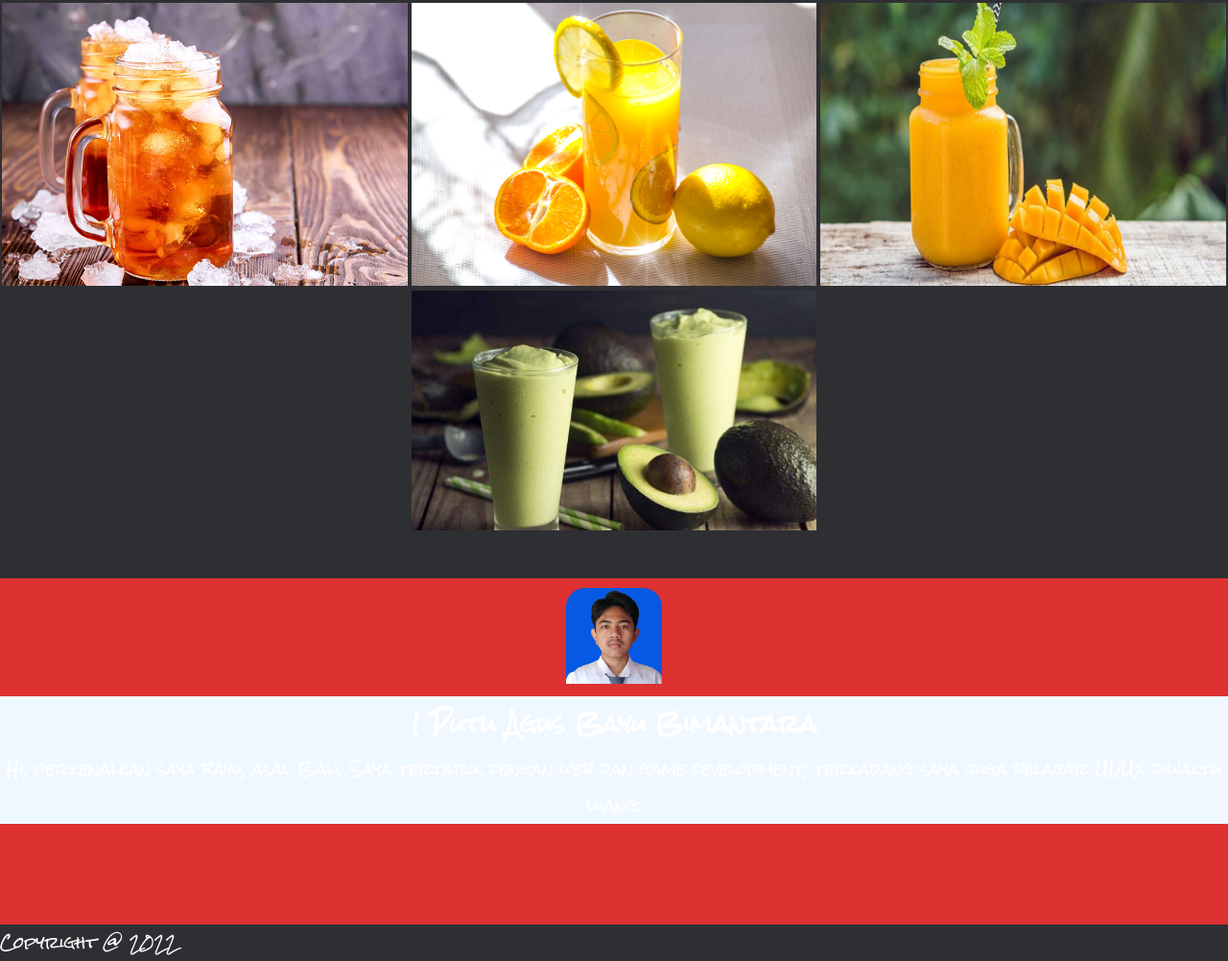
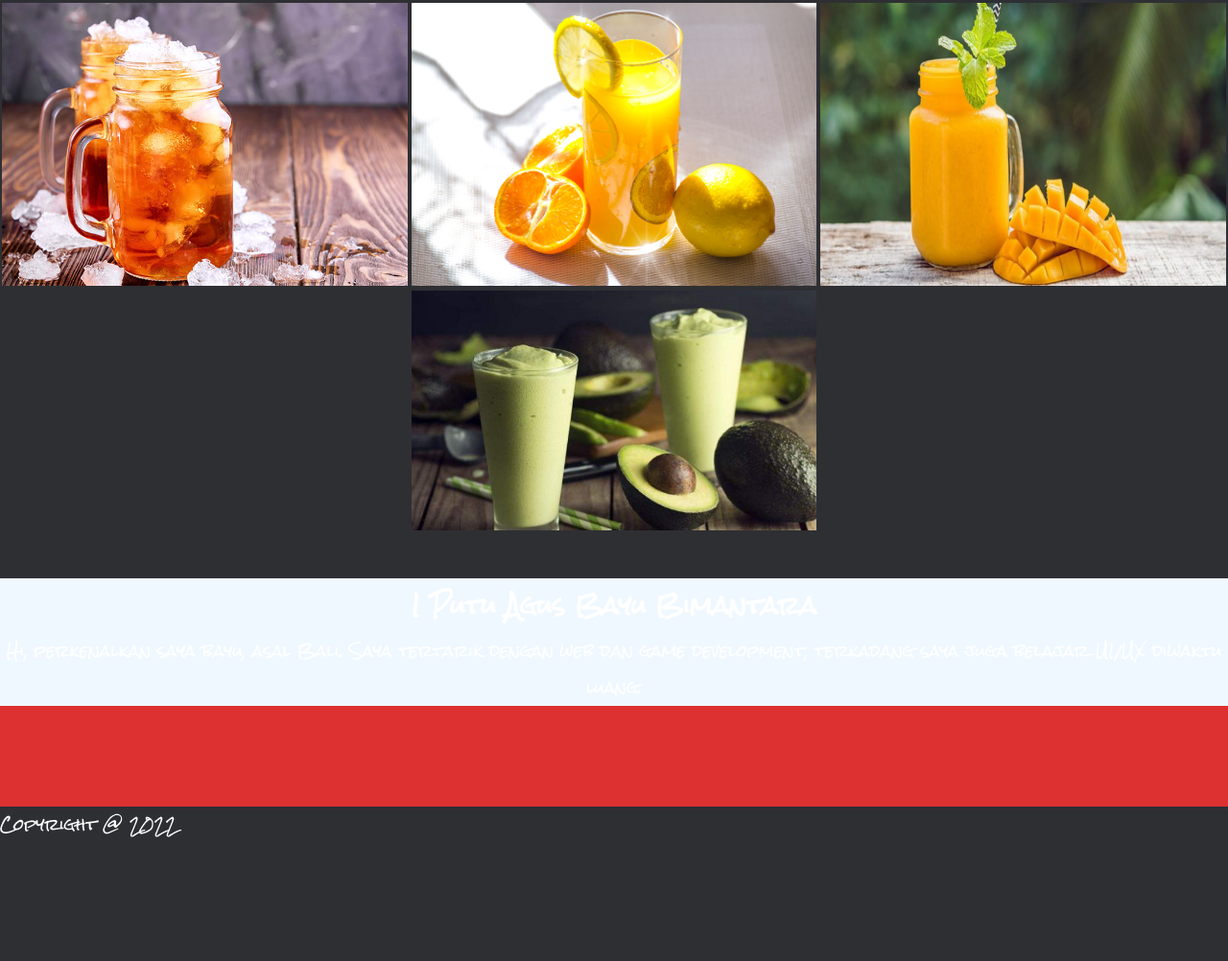
Before and after one commit to bayubim/webMenu, a plain HTML site: page index.html in a window 1280 px wide. Shown: the part 1866-2868 px from the top of the page at 96% size. After the commit the page ends 2745 px from the top, so only its background shows below. Drawn offline with Linux system fonts and the light colour scheme.

Commit message:
delete image

```diff
--- a/index.html
+++ b/index.html
@@ -76,7 +76,7 @@
         </div>
 
         <aside id="about">
-          <img src="assets/images/profil.jpg">
+
           <div class="detail">
             <h1>I Putu Agus Bayu Bimantara</h1>
             <p>Hi, perkenalkan saya bayu, asal Bali. Saya tertarik dengan web dan game development, terkadang saya juga belajar UI/UX diwaktu luang.</p>
```
